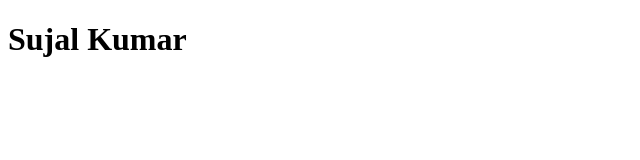
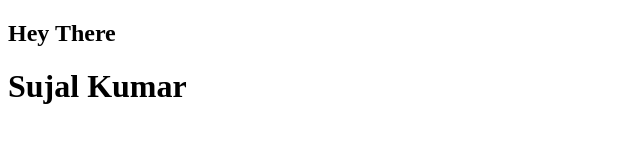
Before and after one commit to Codewith-Sujal/firstwebsite, a plain HTML site: page index.html in a window 1280 px wide. Shown: the whole page, without its empty margins (0-640 px from the left). Drawn offline with Linux system fonts and the light colour scheme.

Commit message:
Adding !

```diff
--- a/index.html
+++ b/index.html
@@ -6,6 +6,7 @@
     <title>Document</title>
 </head>
 <body>
+    <h2>Hey There</h2>
     <h1>Sujal Kumar</h1>
 </body>
 </html>
```
